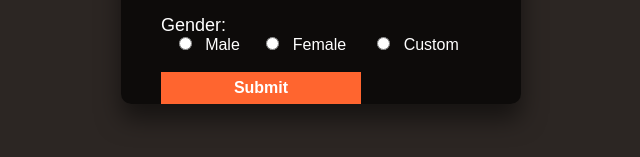
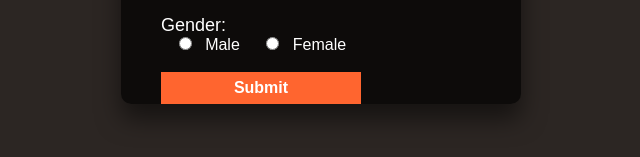
Before and after one commit to Charan2k/AI-attendance-system, a plain HTML site: page index1.html in a window 1280 px wide. Shown: the part 461-618 px from the top of the page, 319-959 px from the left. Drawn offline with Linux system fonts and the light colour scheme.

Commit message:
Update index1.html
made slight change in Gender section

```diff
--- a/index1.html
+++ b/index1.html
@@ -40,9 +40,6 @@
                 &nbsp;
                 <span id="female">Female</span>
                 &nbsp;&nbsp;&nbsp;&nbsp;&nbsp;
-                <input type="radio" name="gender" id="custom">
-                &nbsp;
-                <span id="custom">Custom</span>
                 <br><br>
                 <input type="submit" value="Submit" name="submit" id="submit">
             </form>
```
